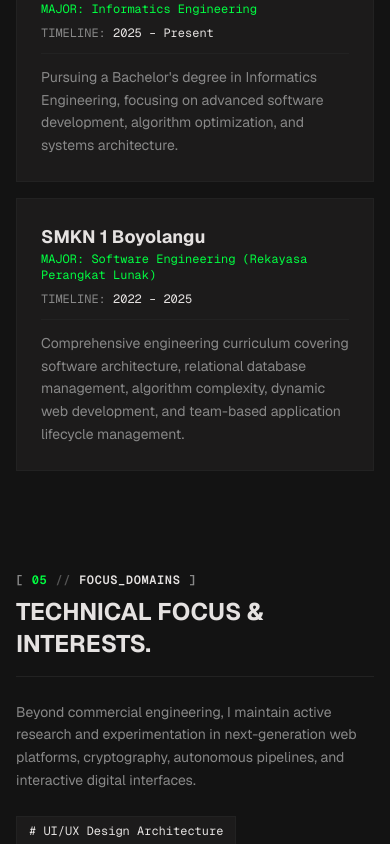
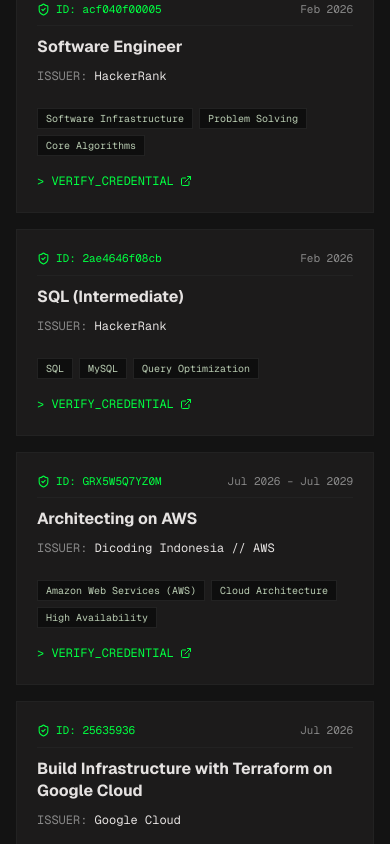
Before and after one commit to VinLvy/D-portfolio, a Next.js app: page /about in a window 390 px wide. Shown: the part 4740-5584 px from the top of the page. Built offline with nearby package versions, Linux system fonts and the light colour scheme.

Commit message:
About 7.0

```diff
--- a/src/app/about/page.js
+++ b/src/app/about/page.js
@@ -5,7 +5,8 @@
 import { useEffect, useState, useRef } from "react";
 import {
   Download,
-  ExternalLink
+  ExternalLink,
+  ShieldCheck
 } from "lucide-react";
 import SectionLabel from "@/components/SectionLabel";
 
@@ -13,11 +14,12 @@
    DATA SPECIFICATIONS
    ───────────────────────────────────────────────────────────────── */
 const TOC_ITEMS = [
-  { href: "#about",      index: "01", label: "DOSSIER"      },
-  { href: "#skills",     index: "02", label: "SKILL_MATRIX" },
-  { href: "#experience", index: "03", label: "CAREER_LOGS"  },
-  { href: "#education",  index: "04", label: "ACADEMICS"    },
-  { href: "#interests",  index: "05", label: "FOCUS_AREAS"  },
+  { href: "#about",          index: "01", label: "DOSSIER"      },
+  { href: "#skills",         index: "02", label: "SKILL_MATRIX" },
+  { href: "#experience",     index: "03", label: "CAREER_LOGS"  },
+  { href: "#certifications", index: "04", label: "CREDENTIALS"  },
+  { href: "#education",      index: "05", label: "ACADEMICS"    },
+  { href: "#interests",      index: "06", label: "FOCUS_AREAS"  },
 ];
 
 const SKILL_CATEGORIES = [
@@ -85,6 +87,73 @@
     type: "COMMERCIAL ENGAGEMENT",
     desc: "Developed and maintained full-stack web applications using modern development practices. Specialized in building responsive company profile websites utilizing CodeIgniter 4 with a focus on intuitive user interfaces, fast server-side execution, and Schema.org SEO compliance.",
     metrics: ["8+ Client Sites Deployed", "Lighthouse 90+ Score Across All Sites", "+25% Organic Search Visibility"],
+  },
+];
+
+const CERTIFICATION_RECORDS = [
+  {
+    title: "Software Engineer",
+    issuer: "HackerRank",
+    issued: "Feb 2026",
+    credentialId: "acf040f00005",
+    url: "https://www.hackerrank.com/certificates/acf040f00005",
+    skills: ["Software Infrastructure", "Problem Solving", "Core Algorithms"],
+  },
+  {
+    title: "SQL (Intermediate)",
+    issuer: "HackerRank",
+    issued: "Feb 2026",
+    credentialId: "2ae4646f08cb",
+    url: "https://www.hackerrank.com/certificates/iframe/2ae4646f08cb",
+    skills: ["SQL", "MySQL", "Query Optimization"],
+  },
+  {
+    title: "Architecting on AWS",
+    issuer: "Dicoding Indonesia // AWS",
+    issued: "Jul 2026 – Jul 2029",
+    credentialId: "GRX5W5Q7YZ0M",
+    url: "https://www.dicoding.com/certificates/GRX5W5Q7YZ0M",
+    skills: ["Amazon Web Services (AWS)", "Cloud Architecture", "High Availability"],
+  },
+  {
+    title: "Build Infrastructure with Terraform on Google Cloud",
+    issuer: "Google Cloud",
+    issued: "Jul 2026",
+    credentialId: "25635936",
+    url: "https://www.skills.google/public_profiles/cd5e642c-a588-40f4-a4b7-3adb46df7e1a/badges/25635936",
+    skills: ["Terraform", "Google Cloud (GCP)", "IaC Automation"],
+  },
+  {
+    title: "Manage Kubernetes in Google Cloud",
+    issuer: "Google Cloud",
+    issued: "Aug 2026",
+    credentialId: "26389216",
+    url: "https://www.skills.google/public_profiles/cd5e642c-a588-40f4-a4b7-3adb46df7e1a/badges/26389216",
+    skills: ["Docker", "Google Kubernetes Engine (GKE)", "DevOps"],
+  },
+  {
+    title: "Implement CI/CD Pipelines on Google Cloud",
+    issuer: "Google Cloud",
+    issued: "Aug 2026",
+    credentialId: "27019561",
+    url: "https://www.skills.google/public_profiles/cd5e642c-a588-40f4-a4b7-3adb46df7e1a/badges/27019561",
+    skills: ["CI/CD", "Automated Pipelines", "DevOps"],
+  },
+  {
+    title: "Deploy and Secure Serverless APIs with API Gateway",
+    issuer: "Google Cloud",
+    issued: "Aug 2026",
+    credentialId: "27255590",
+    url: "https://www.skills.google/public_profiles/cd5e642c-a588-40f4-a4b7-3adb46df7e1a/badges/27255590",
+    skills: ["API Gateway", "Cloud Security", "Serverless"],
+  },
+  {
+    title: "AWS AI Academy 2026 - Intermediate Level",
+    issuer: "Dicoding Indonesia // AWS",
+    issued: "Sep 2026",
+    credentialId: "AWS2026/L2-AI-0048",
+    url: "https://www.linkedin.com/in/davinpfbrn/details/certifications/",
+    skills: ["Machine Learning", "AI Workflows", "Cloud AI"],
   },
 ];
 
@@ -382,10 +451,68 @@
             </div>
           </section>
 
-          {/* ── 04. ACADEMICS ────────────────────────────────── */}
+          {/* ── 04. CREDENTIALS // CERTIFICATIONS ────────────── */}
+          <section id="certifications" className="space-y-6">
+            <div className="pb-4 border-b border-[#222222]">
+              <SectionLabel index={4} label="VERIFIED_CREDENTIALS" className="mb-2" />
+              <h2 className="text-2xl sm:text-3xl font-bold text-[#e5e2e1] uppercase">
+                Accreditations &amp; Certifications.
+              </h2>
+            </div>
+
+            <div className="grid grid-cols-1 md:grid-cols-2 gap-4">
+              {CERTIFICATION_RECORDS.map((cert) => (
+                <div
+                  key={cert.credentialId || cert.title}
+                  className="p-5 bg-[#1c1b1b] border border-[#222222] hover:border-[#00FF41]/60 transition-all flex flex-col justify-between space-y-4 group"
+                >
+                  <div className="space-y-2.5">
+                    <div className="flex items-center justify-between font-mono text-[11px] text-[#888888] border-b border-[#222222] pb-2">
+                      <span className="text-[#00FF41] flex items-center gap-1.5 font-mono">
+                        <ShieldCheck size={13} />
+                        <span>ID: {cert.credentialId}</span>
+                      </span>
+                      <span>{cert.issued}</span>
+                    </div>
+                    <h3 className="text-base font-bold text-[#e5e2e1] group-hover:text-[#00FF41] transition-colors leading-snug">
+                      {cert.title}
+                    </h3>
+                    <p className="font-mono text-xs text-[#888888]">
+                      ISSUER: <span className="text-[#e5e2e1]">{cert.issuer}</span>
+                    </p>
+                  </div>
+
+                  <div className="space-y-3 pt-2">
+                    <div className="flex flex-wrap gap-1.5 font-mono text-[10px]">
+                      {cert.skills.map((skill) => (
+                        <span
+                          key={skill}
+                          className="px-2 py-0.5 bg-[#0e0e0e] border border-[#222222] text-[#b9ccb2]"
+                        >
+                          {skill}
+                        </span>
+                      ))}
+                    </div>
+
+                    <Link
+                      href={cert.url}
+                      target="_blank"
+                      rel="noopener noreferrer"
+                      className="inline-flex items-center gap-1.5 font-mono text-xs text-[#00FF41] hover:text-[#e5e2e1] transition-colors pt-1"
+                    >
+                      <span>&gt; VERIFY_CREDENTIAL</span>
+                      <ExternalLink size={12} />
+                    </Link>
+                  </div>
+                </div>
+              ))}
+            </div>
+          </section>
+
+          {/* ── 05. ACADEMICS ────────────────────────────────── */}
           <section id="education" className="space-y-6">
             <div className="pb-4 border-b border-[#222222]">
-              <SectionLabel index={4} label="ACADEMIC_FOUNDATION" className="mb-2" />
+              <SectionLabel index={5} label="ACADEMIC_FOUNDATION" className="mb-2" />
               <h2 className="text-2xl sm:text-3xl font-bold text-[#e5e2e1] uppercase">
                 Formal Education.
               </h2>
@@ -419,10 +546,10 @@
             </div>
           </section>
 
-          {/* ── 05. FOCUS AREAS & INTERESTS ──────────────────── */}
+          {/* ── 06. FOCUS AREAS & INTERESTS ──────────────────── */}
           <section id="interests" className="space-y-6">
             <div className="pb-4 border-b border-[#222222]">
-              <SectionLabel index={5} label="FOCUS_DOMAINS" className="mb-2" />
+              <SectionLabel index={6} label="FOCUS_DOMAINS" className="mb-2" />
               <h2 className="text-2xl sm:text-3xl font-bold text-[#e5e2e1] uppercase">
                 Technical Focus &amp; Interests.
               </h2>
```
